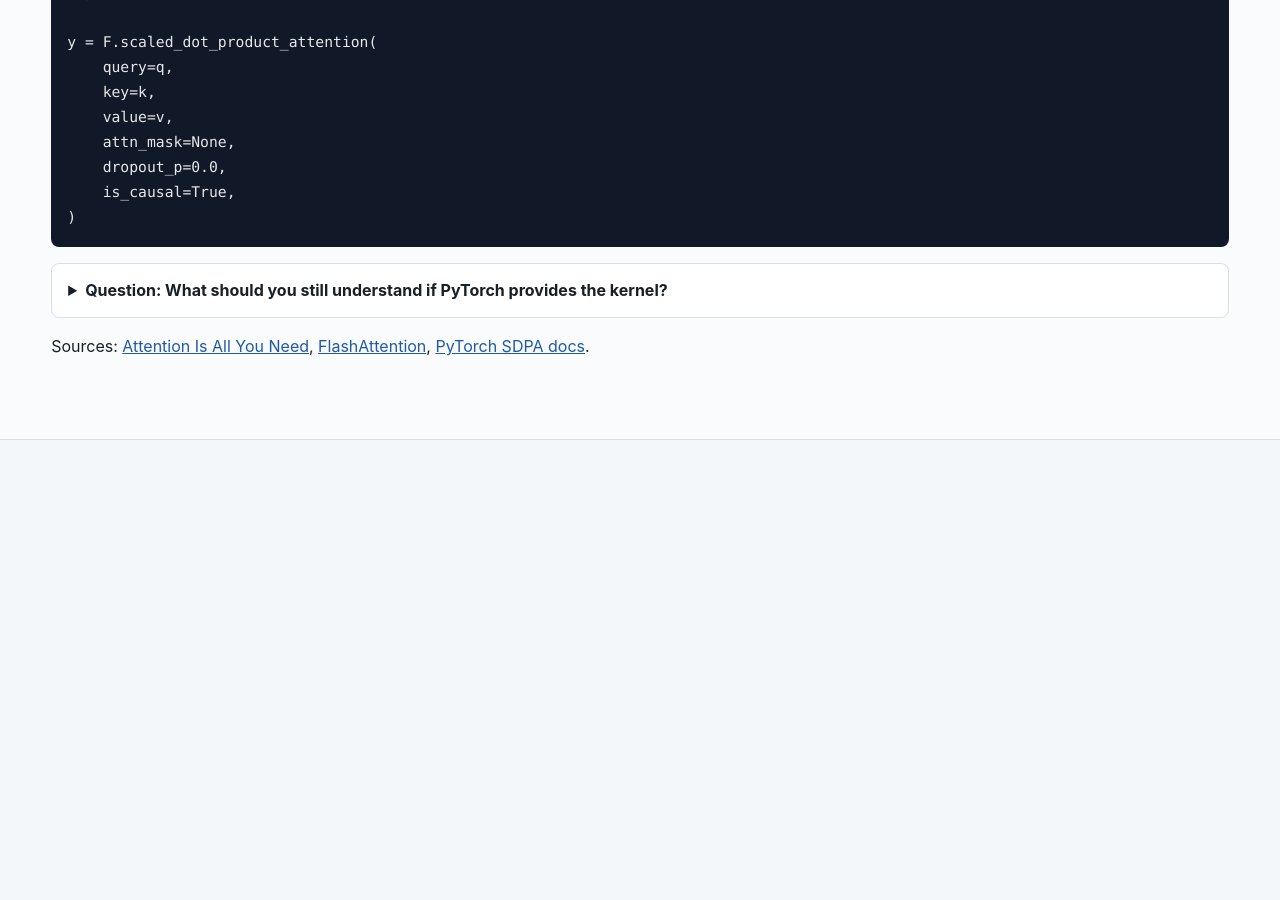
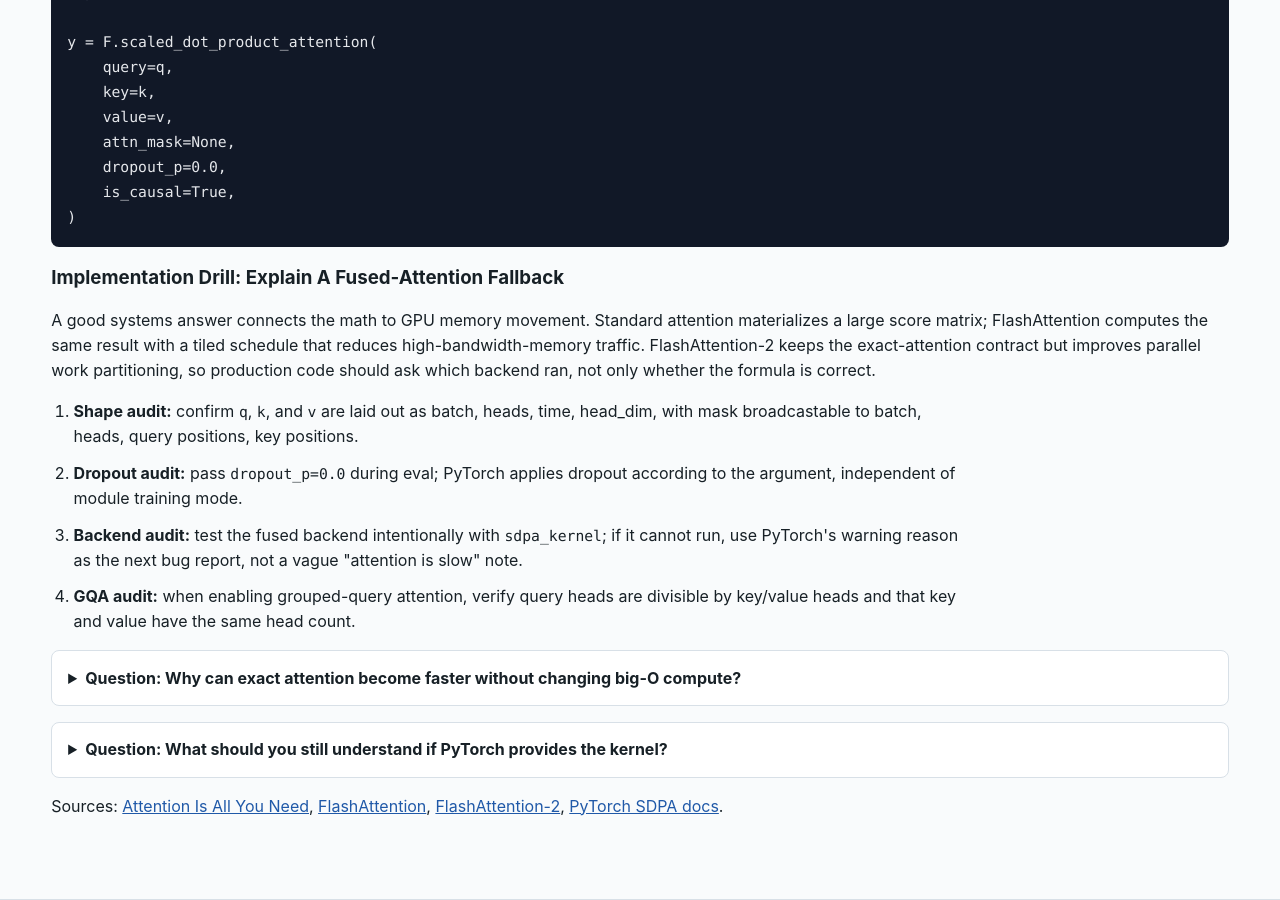
Before and after one commit to kennethli319/kennethli319.github.io, a Jekyll site: the page llm-ml-course/lessons/transformer-internals.html, which Jekyll copies as it is, in a window 1280 px wide and 900 px high, scrolled down 2409 px. Built offline with Jekyll 4.4.1, drawn with Linux system fonts in a browser that asks for light colours; before the commit the page ends 2849 px from its top, so only the background shows below that.

Commit message:
Sync fused attention drill

```diff
--- a/llm-ml-course/lessons/transformer-internals.html
+++ b/llm-ml-course/lessons/transformer-internals.html
@@ -105,6 +105,25 @@ y = F.scaled_dot_product_attention(
     dropout_p=0.0,
     is_causal=True,
 )</code></pre>
+      <h3>Implementation Drill: Explain A Fused-Attention Fallback</h3>
+      <p>
+        A good systems answer connects the math to GPU memory movement. Standard
+        attention materializes a large score matrix; FlashAttention computes the
+        same result with a tiled schedule that reduces high-bandwidth-memory
+        traffic. FlashAttention-2 keeps the exact-attention contract but improves
+        parallel work partitioning, so production code should ask which backend
+        ran, not only whether the formula is correct.
+      </p>
+      <ol class="steps">
+        <li><strong>Shape audit:</strong> confirm <code>q</code>, <code>k</code>, and <code>v</code> are laid out as batch, heads, time, head_dim, with mask broadcastable to batch, heads, query positions, key positions.</li>
+        <li><strong>Dropout audit:</strong> pass <code>dropout_p=0.0</code> during eval; PyTorch applies dropout according to the argument, independent of module training mode.</li>
+        <li><strong>Backend audit:</strong> test the fused backend intentionally with <code>sdpa_kernel</code>; if it cannot run, use PyTorch's warning reason as the next bug report, not a vague "attention is slow" note.</li>
+        <li><strong>GQA audit:</strong> when enabling grouped-query attention, verify query heads are divisible by key/value heads and that key and value have the same head count.</li>
+      </ol>
+      <details class="qa">
+        <summary>Question: Why can exact attention become faster without changing big-O compute?</summary>
+        <p>On GPUs, moving tensors between memory levels can dominate runtime. FlashAttention keeps the same attention result but avoids writing and rereading the full attention matrix, reducing memory traffic and improving wall-clock speed.</p>
+      </details>
       <details class="qa">
         <summary>Question: What should you still understand if PyTorch provides the kernel?</summary>
         <p>You still need to reason about tensor layout, causal and padding masks, dropout behavior, dtype, sequence length, memory use, and whether your input shape can use the optimized backend.</p>
@@ -112,6 +131,7 @@ y = F.scaled_dot_product_attention(
       <p>
         Sources: <a href="https://arxiv.org/abs/1706.03762">Attention Is All You Need</a>,
         <a href="https://arxiv.org/abs/2205.14135">FlashAttention</a>,
+        <a href="https://arxiv.org/abs/2307.08691">FlashAttention-2</a>,
         <a href="https://docs.pytorch.org/docs/stable/generated/torch.nn.functional.scaled_dot_product_attention.html">PyTorch SDPA docs</a>.
       </p>
     </section>
```
